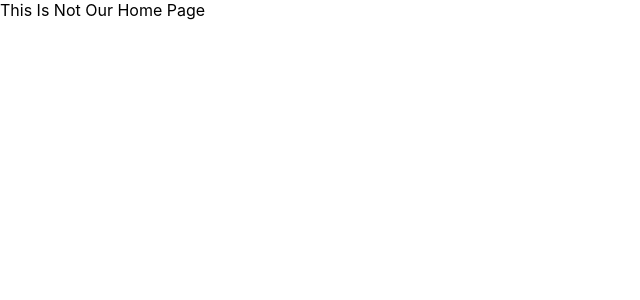
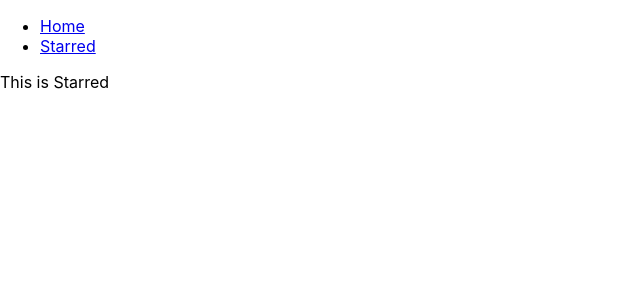
Before and after one commit to Shubham-C0DE/BoX-office, a React (Create React App) app: page /starred in a window 1280 px wide. Shown: the top 300 px of the page, without its empty margins (0-640 px from the left). Built offline with nearby package versions, Linux system fonts and the light colour scheme.

Commit message:
added nav-bar

```diff
--- a/src/App.js
+++ b/src/App.js
@@ -1,15 +1,30 @@
 import React from 'react';
 import { Switch, Route } from 'react-router-dom';
+import Navs from './components/Navs';
+import Starred from './pages/Starred';
+import Home from './pages/Home'
 
 function App() {
   return (
-    <Switch>
-      <Route exact path="/">This Is Our Home Page</Route>
+    <div>
+      <Navs />
 
-      <Route exact path="/starred">This Is Not Our Home Page</Route>
+      <Switch>
+        <Route exact path="/">
+          <Home />
+        </Route>
 
-      <Route>404 Page Error NOT FOUND!!!</Route>
-    </Switch>
+        <Route exact path="/starred">
+       <Starred />
+        </Route>
+
+        <Route>
+          <div>
+            Sorry Not Found!!!
+          </div>
+        </Route>
+      </Switch>
+    </div>
   );
 }
 
--- /dev/null
+++ b/src/components/Navs.js
@@ -0,0 +1,23 @@
+import React from 'react';
+import { Link } from 'react-router-dom';
+
+const LINKS = [
+  { to: '/', text: 'Home' },
+  { to: '/starred', text: 'Starred' },
+];
+
+const Navs = () => {
+  return (
+    <div>
+      <ul>
+        {LINKS.map(item => (
+          <li key = {item.to}>
+            <Link to={item.to}>{item.text}</Link>
+          </li>
+        ))}
+      </ul>
+    </div>
+  );
+};
+
+export default Navs;
--- /dev/null
+++ b/src/pages/Home.js
@@ -0,0 +1,11 @@
+import React from 'react'
+
+const Home = () => {
+  return (
+    <div>
+        This Is Home
+    </div>
+  )
+}
+
+export default Home;
--- /dev/null
+++ b/src/pages/Starred.js
@@ -0,0 +1,11 @@
+import React from 'react'
+
+const Starred = () => {
+  return (
+    <div>
+        This is Starred
+        </div>
+  )
+}
+
+export default Starred;
```
